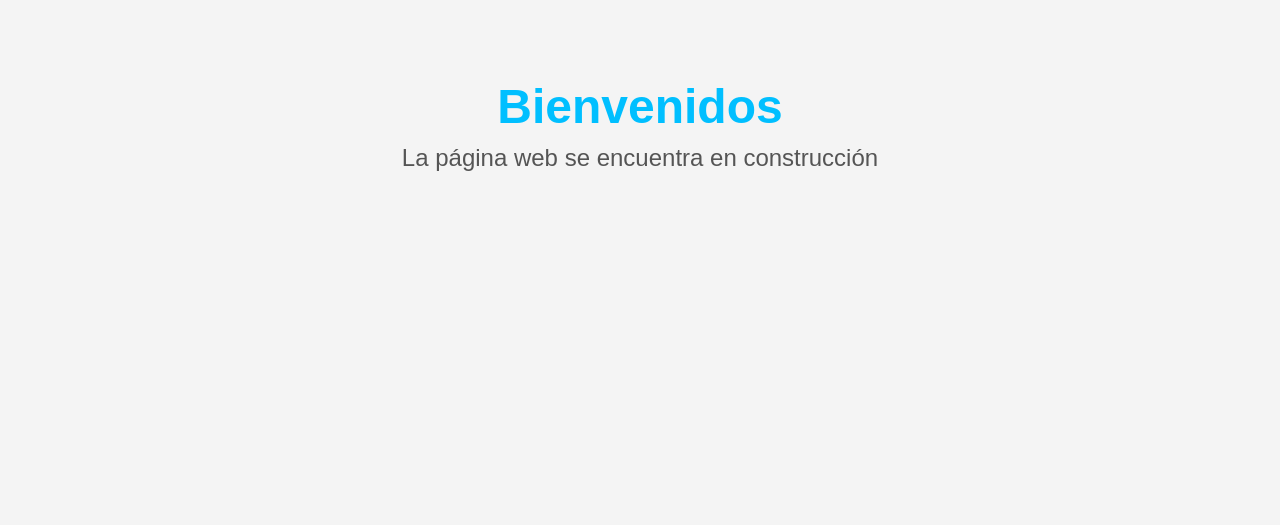
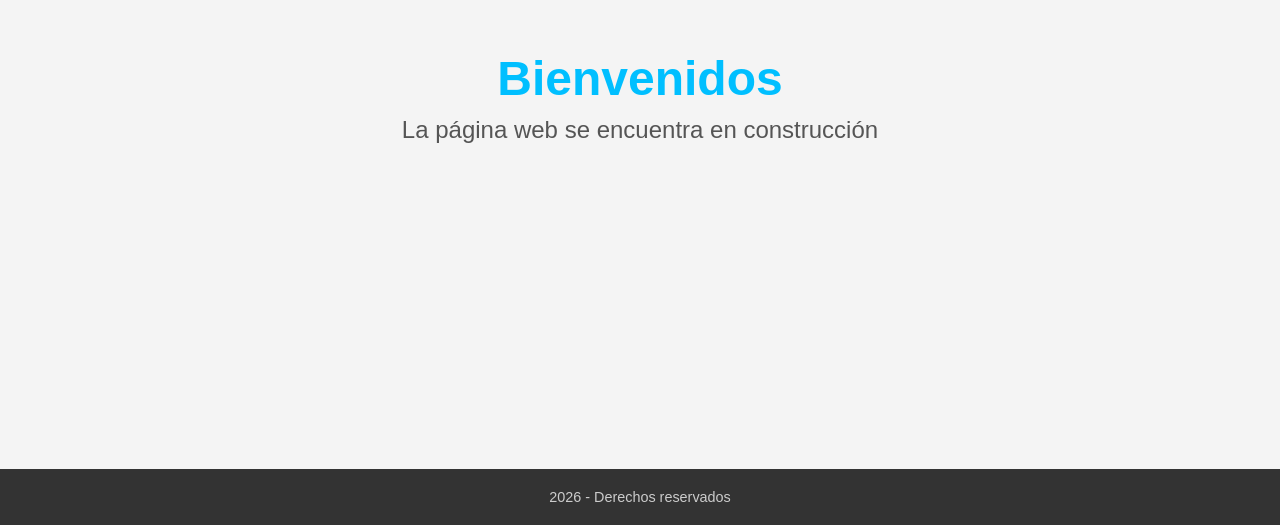
Before and after one commit to MLN-LAB/canecorso, a plain HTML site: page index.html in a window 1280 px wide. Shown: the part 275-800 px from the top of the page. Drawn offline with Linux system fonts and the light colour scheme.

Commit message:
Update index.html
2026!

```diff
--- a/index.html
+++ b/index.html
@@ -1,61 +1 @@
-<!DOCTYPE html>
-<html lang="es">
-<head>
-    <!-- Google tag (gtag.js) -->
-<script async src="https://www.googletagmanager.com/gtag/js?id=G-60HMTBX0Z7"></script>
-<script>
-  window.dataLayer = window.dataLayer || [];
-  function gtag(){dataLayer.push(arguments);}
-  gtag('js', new Date());
-
-  gtag('config', 'G-60HMTBX0Z7');
-</script>
-    <meta charset="UTF-8">
-    <meta name="viewport" content="width=device-width, initial-scale=1.0">
-    <title>Cane Corso</title>
-    <style>
-        * {
-            margin: 0;
-            padding: 0;
-            box-sizing: border-box;
-        }
-
-        body {
-            font-family: Arial, sans-serif;
-            background-color: #f4f4f4;
-            display: flex;
-            justify-content: center;
-            align-items: center;
-            height: 100vh;
-            color: #333;
-        }
-
-        .container {
-            text-align: center;
-        }
-
-        h1 {
-            font-size: 3rem;
-            color: #00BFFF;
-        }
-
-        .construction-message {
-            font-size: 1.5rem;
-            color: #555;
-            margin-top: 10px;
-        }
-    </style>
-</head>
-<body>
-    <div class="container">
-        <h1>Bienvenidos</h1>
-        <p class="construction-message">La página web se encuentra en construcción</p>
-    </div>
-
-    <script>
-        document.addEventListener('DOMContentLoaded', function() {
-            console.log("Página en construcción: Cane Corso");
-        });
-    </script>
-</body>
-</html>
+<!DOCTYPE html><html lang="es"><head><meta charset="UTF-8"><meta name="viewport" content="width=device-width,initial-scale=1"><title>Cane Corso</title><style>*{margin:0;padding:0;box-sizing:border-box}body{font-family:Arial,sans-serif;background-color:#f4f4f4;display:flex;flex-direction:column;justify-content:center;align-items:center;min-height:100vh;color:#333}.container{text-align:center;flex:1;display:flex;flex-direction:column;justify-content:center;align-items:center}h1{font-size:3rem;color:#00BFFF}.construction-message{font-size:1.5rem;color:#555;margin-top:10px}footer{width:100%;text-align:center;padding:20px;background-color:#333;color:white;margin-top:auto}.copyright{font-size:.9rem;color:#ccc}</style></head><body><div class="container"><h1>Bienvenidos</h1><p class="construction-message">La página web se encuentra en construcción</p></div><footer><p class="copyright">2026 - Derechos reservados</p></footer><script>document.addEventListener("DOMContentLoaded",function(){console.log("Página en construcción: Cane Corso")})</script></body></html>
```
